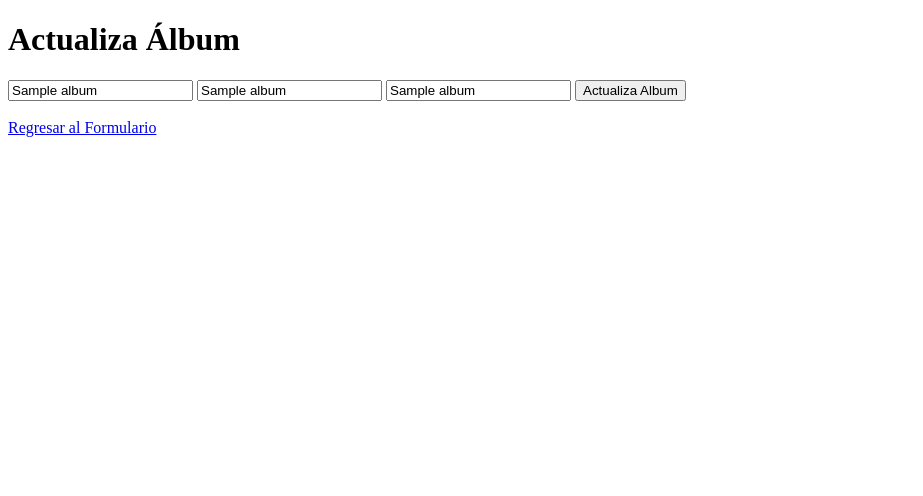
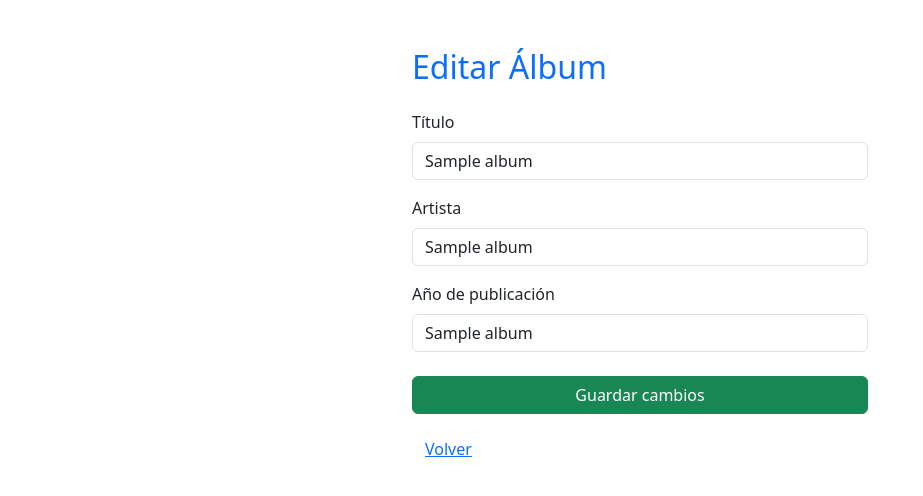
Before and after one commit to DiegoAaronS/POO206, a Flask app: template FlaskProyectMVC/templates/formUpdate.html in a window 1280 px wide. Shown: the top 496 px of the page, without its empty margins (0-923 px from the left). Run offline with Flask 3, Linux system fonts and the light colour scheme; the template is opened without the code that fills it: most values are stand-ins (such as "Sample title", 1, 10 or a date in 2020); some libraries are stand-ins or nearby versions.

Commit message:
Plantillas con Jinja html y Bootstrap en Flask

```diff
--- a/FlaskProyectMVC/templates/formUpdate.html
+++ b/FlaskProyectMVC/templates/formUpdate.html
@@ -1,35 +1,48 @@
-<!DOCTYPE html>
-<html lang="es">
-<head>
-    <meta charset="UTF-8">
-    <meta name="viewport" content="width=device-width, initial-scale=1.0">
-    <title>Actualiza Álbum</title>
-</head>
-<body>
-    <h1>Actualiza Álbum</h1>
+{% extends 'plantilla.html' %}
+{% block body %}
+<div class="container mt-5" style="max-width:480px;">
+  <h2 class="text-primary mb-4">Editar Álbum</h2>
+
   {% with mensajes = get_flashed_messages() %}
     {% if mensajes %}
+      <div class="alert alert-info py-2">
         {% for msj in mensajes %}
-                <h4 style="color:blue">{{ msj }}</h4>
+          {{ msj }}<br>
         {% endfor %}
+      </div>
     {% endif %}
   {% endwith %}
+
   <form action="{{ url_for('albums.actualizarAlbum', id=album.0) }}" method="post">
-        <input type="text" name="txtTitulo" value="{{ album.1 }}">
+    <div class="mb-3">
+      <label class="form-label">Título</label>
+      <input type="text" class="form-control" name="txtTitulo" value="{{ album.1 }}">
       {% if errores and errores.txtTitulo %}
-            <p style="color:#ff0055">{{ errores.txtTitulo }}</p>
+        <div class="form-text text-danger">{{ errores.txtTitulo }}</div>
       {% endif %}
-        <input type="text" name="txtArtista" value="{{ album.2 }}">
+    </div>
+
+    <div class="mb-3">
+      <label class="form-label">Artista</label>
+      <input type="text" class="form-control" name="txtArtista" value="{{ album.2 }}">
       {% if errores and errores.txtArtista %}
-            <p style="color:#ff0055">{{ errores.txtArtista }}</p>
+        <div class="form-text text-danger">{{ errores.txtArtista }}</div>
       {% endif %}
-        <input type="text" name="txtAnio" value="{{ album.3 }}">
+    </div>
+
+    <div class="mb-4">
+      <label class="form-label">Año de publicación</label>
+      <input type="text" class="form-control" name="txtAnio" value="{{ album.3 }}">
       {% if errores and errores.txtAnio %}
-            <p style="color:#ff0055">{{ errores.txtAnio }}</p>
+        <div class="form-text text-danger">{{ errores.txtAnio }}</div>
       {% endif %}
-        <button type="submit">Actualiza Album</button>
+    </div>
+
+    <div class="d-grid">
+      <button class="btn btn-success" type="submit">Guardar cambios</button>
+    </div>
   </form>
-    <br>
-    <a href="/">Regresar al Formulario</a>
-</body>
-</html>
+
+  <a class="btn btn-link mt-3" href="{{ url_for('albums.home') }}">Volver</a>
+</div>
+{% endblock %}
```
Also changed, not shown: FlaskProyectMVC/templates/confirmDel.html (+27 -18 lines), FlaskProyectMVC/templates/consulta.html (+32 -23 lines). Lines whose indentation alone changed are shown as unchanged.
